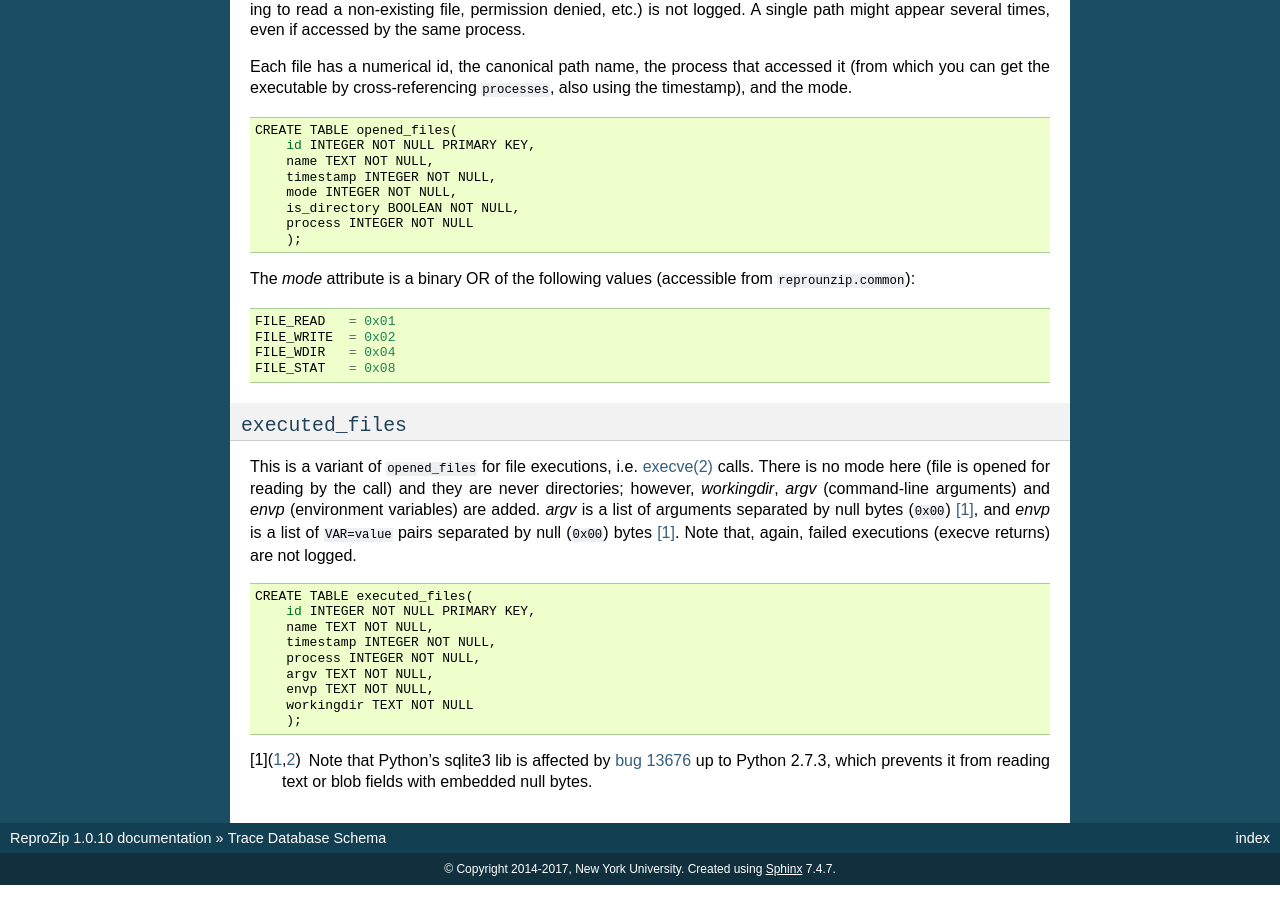
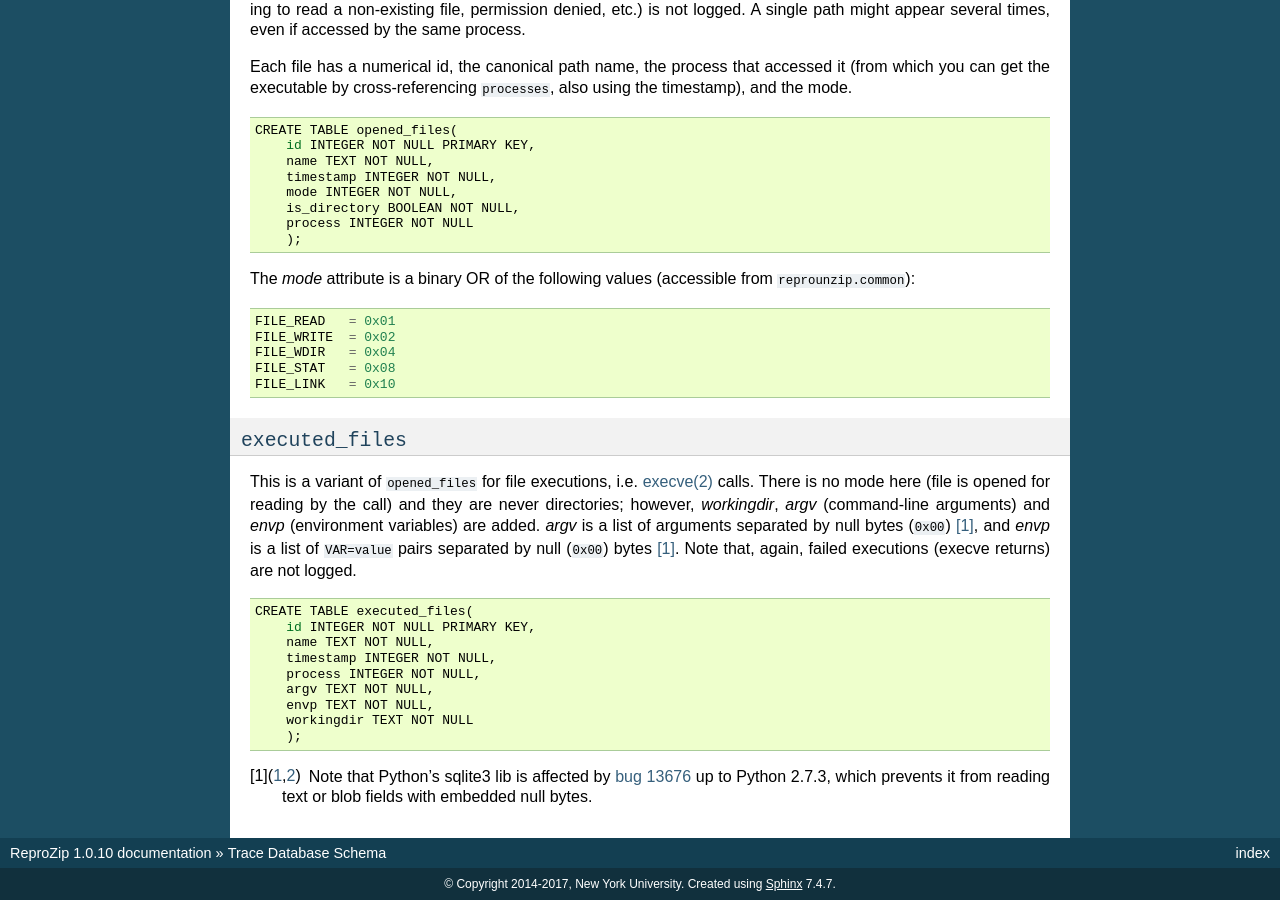
Before and after one commit to VIDA-NYU/reprozip, a Sphinx documentation site: the page built from docs/traceschema.rst, in a window 1280 px wide and 900 px high, scrolled down 606 px. Built offline with Sphinx 7.4.7, drawn with Linux system fonts in a browser that asks for light colours.

```diff
--- a/docs/traceschema.rst
+++ b/docs/traceschema.rst
@@ -47,6 +47,7 @@
     FILE_WRITE  = 0x02
     FILE_WDIR   = 0x04
     FILE_STAT   = 0x08
+    FILE_LINK   = 0x10
 
 ``executed_files``
 ''''''''''''''''''
```
Also changed, not shown: 4 other files.
